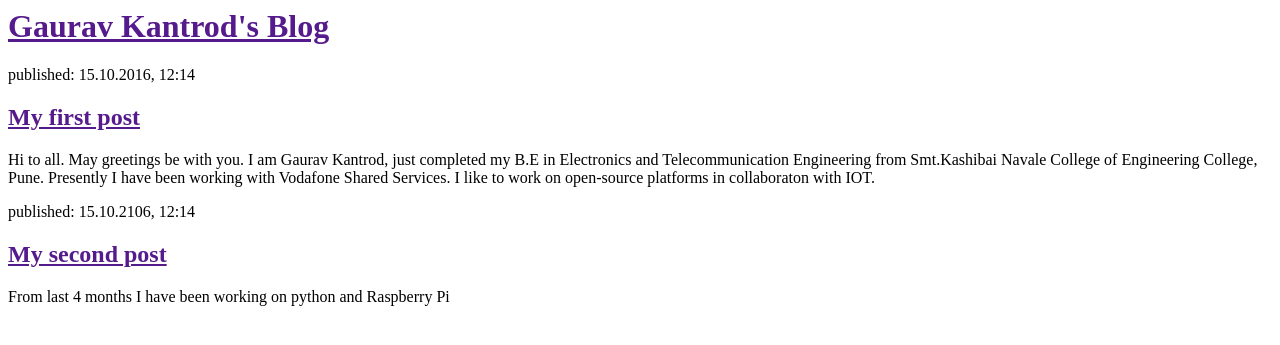
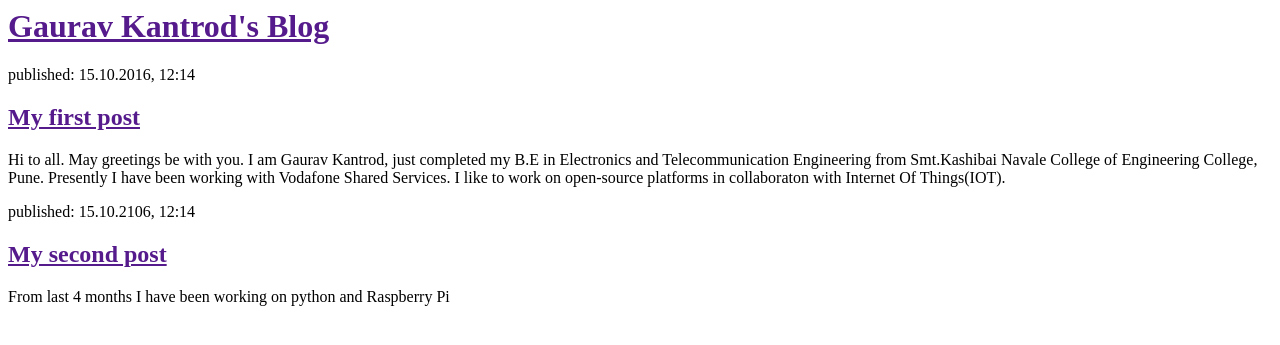
Before and after one commit to cbzxtreme/my-first-blog, a Django app: page / in a window 1280 px wide. Shown: the top 345 px of the page. Run offline with Django 3.2, Linux system fonts and the light colour scheme.

Commit message:
Changed the HTML for the site.

```diff
--- a/blog/templates/blog/post_list.html
+++ b/blog/templates/blog/post_list.html
@@ -11,7 +11,7 @@
             <p>published: 15.10.2016, 12:14</p>
             <h2><a href="">My first post</a></h2>
             <p>Hi to all. May greetings be with you.
-I am Gaurav Kantrod, just completed my B.E in Electronics and Telecommunication Engineering from Smt.Kashibai Navale College of Engineering College, Pune. Presently I have been working with Vodafone Shared Services. I like to work on open-source platforms in collaboraton with IOT.
+I am Gaurav Kantrod, just completed my B.E in Electronics and Telecommunication Engineering from Smt.Kashibai Navale College of Engineering College, Pune. Presently I have been working with Vodafone Shared Services. I like to work on open-source platforms in collaboraton with Internet Of Things(IOT).
 </p>
         </div>
 
```
